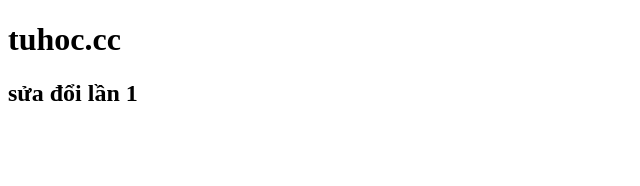
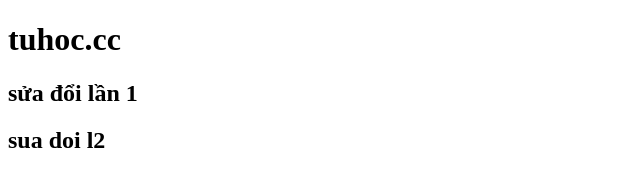
Before and after one commit to DuongHoa97/duan2, a plain HTML site: page index.html in a window 1280 px wide. Shown: the whole page, without its empty margins (0-640 px from the left). Drawn offline with Linux system fonts and the light colour scheme.

Commit message:
test commit l3

```diff
--- a/index.html
+++ b/index.html
@@ -8,5 +8,6 @@
   <body>
     <h1>tuhoc.cc</h1>
     <h2>sửa đổi lần 1</h2>
+    <h2>sua doi l2</h2>
   </body>
 </html>
```
